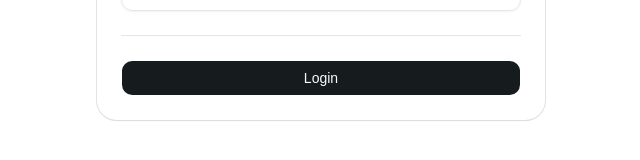
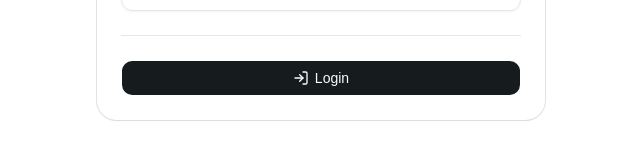
Before and after one commit to Breimerct/nova-bank, a React (Vite) app: page /auth/login in a window 1280 px wide. Shown: the part 440-600 px from the top of the page, without its empty margins (319-959 px from the left). Built offline with nearby package versions, Linux system fonts and the light colour scheme.

Commit message:
update Login and LoginForm components to improve user experience during login

```diff
--- a/src/components/auth/LoginForm.tsx
+++ b/src/components/auth/LoginForm.tsx
@@ -6,8 +6,12 @@ import { FieldInput } from "@/components/form/FieldInput.tsx"
 import { useForm } from "react-hook-form"
 import { yupResolver } from "@hookform/resolvers/yup"
 import { loginSchema } from "@/schemas/auth/login.schema.ts"
+import { useAuthStore } from "@/stores/auth/auth.store.ts"
+import { LoaderCircle, LogIn } from "lucide-react"
 
 function LoginForm() {
+  const { login, loadingLogin } = useAuthStore()
+
   const {
     register,
     handleSubmit,
@@ -16,8 +20,8 @@ function LoginForm() {
     resolver: yupResolver(loginSchema),
   })
 
-  const submit = handleSubmit((data) => {
-    console.log(data)
+  const submit = handleSubmit(async (data) => {
+    await login(data)
   })
 
   return (
@@ -29,6 +33,7 @@ function LoginForm() {
           type="email"
           placeholder="Email"
           errorMessage={errors.email?.message}
+          disabled={loadingLogin}
           {...register("email")}
         />
 
@@ -38,13 +43,21 @@ function LoginForm() {
           type="password"
           placeholder="Password"
           errorMessage={errors.password?.message}
+          disabled={loadingLogin}
           {...register("password")}
         />
 
         <Separator className="my-2" />
 
         <Field orientation="responsive">
-          <Button type="submit">Login</Button>
+          <Button type="submit">
+            {loadingLogin ? (
+              <LoaderCircle className="h-4 w-4 animate-spin" />
+            ) : (
+              <LogIn className="h-4 w-4" />
+            )}
+            {loadingLogin ? "Loading..." : "Login"}
+          </Button>
         </Field>
       </form>
     </>
--- a/src/pages/auth/Login.tsx
+++ b/src/pages/auth/Login.tsx
@@ -3,7 +3,7 @@ import LoginForm from "@/components/auth/LoginForm.tsx"
 
 function Login() {
   return (
-    <main className="h-screen w-full max-w-md mx-auto flex justify-center items-center">
+    <section className="h-svh w-full max-w-md mx-auto flex justify-center items-center">
       <Card className="w-full">
         <CardHeader className="text-center font-bold text-lg">
           NovaBank
@@ -13,7 +13,7 @@ function Login() {
           <LoginForm />
         </CardContent>
       </Card>
-    </main>
+    </section>
   )
 }
 
```
